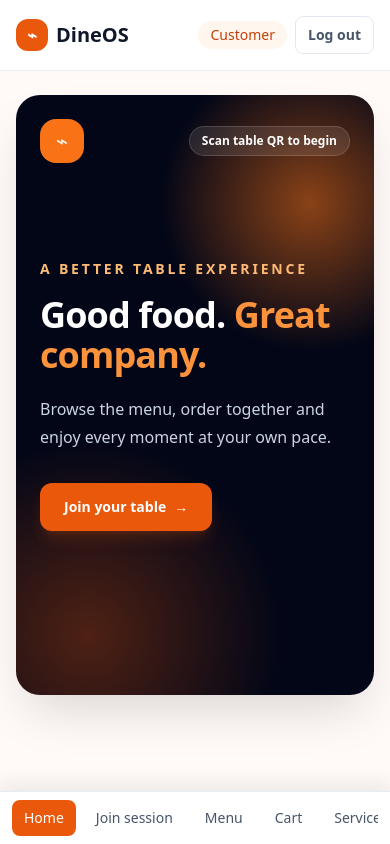
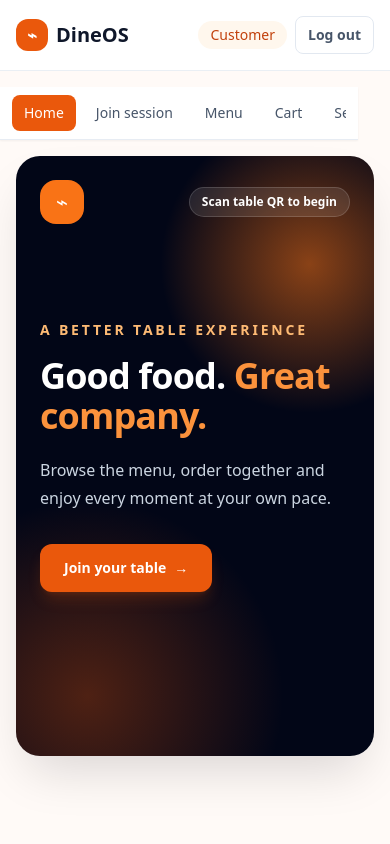
Before and after one commit to 2402081561/dineos-pos-system, a React (Vite) app: page / in a window 390 px wide. Built offline with nearby package versions, Linux system fonts and the light colour scheme; no server answers.

Commit message:
Move customer navigation to mobile top

```diff
--- a/src/components/common/PortalLayout.jsx
+++ b/src/components/common/PortalLayout.jsx
@@ -1,7 +1,7 @@
 import { NavLink, Outlet, useLocation, useNavigate } from 'react-router-dom'
 import useAdminAuth from '../../hooks/useAdminAuth'
 
-function PortalLayout({ area, fixedMobileNavigation = false, floatingAction, headerAction, navigation }) {
+function PortalLayout({ area, fixedMobileNavigation = false, mobileNavigationTop = false, floatingAction, headerAction, navigation }) {
   const location = useLocation()
   const navigate = useNavigate()
   const { authError, authUser, signOut } = useAdminAuth()
@@ -22,8 +22,8 @@ function PortalLayout({ area, fixedMobileNavigation = false, floatingAction, hea
         </div>
       </header>
       {authError && <div aria-live="polite" className="border-b border-amber-200 bg-amber-50 px-4 py-3 text-center text-sm font-medium text-amber-800">{authError}</div>}
-      <div className={`mx-auto flex max-w-7xl flex-col gap-6 px-4 py-6 sm:px-6 lg:flex-row lg:px-8 ${fixedMobileNavigation ? 'pb-24 lg:pb-6' : ''}`}>
-        <nav aria-label={`${area} navigation`} className={`w-full lg:w-56 ${fixedMobileNavigation ? 'fixed inset-x-0 bottom-0 z-20 border-t border-slate-200/80 bg-white/95 px-3 py-2 shadow-[0_-8px_20px_rgb(15,23,42,0.08)] backdrop-blur lg:sticky lg:top-24 lg:self-start lg:border-0 lg:bg-transparent lg:px-0 lg:py-0 lg:shadow-none' : ''}`}>
+      <div className={`mx-auto flex max-w-7xl flex-col gap-4 px-4 py-4 sm:gap-6 sm:px-6 sm:py-6 lg:flex-row lg:px-8 ${fixedMobileNavigation ? 'pb-24 lg:pb-6' : ''}`}>
+        <nav aria-label={`${area} navigation`} className={`w-full lg:w-56 ${fixedMobileNavigation ? 'fixed inset-x-0 bottom-0 z-20 border-t border-slate-200/80 bg-white/95 px-3 py-2 shadow-[0_-8px_20px_rgb(15,23,42,0.08)] backdrop-blur lg:sticky lg:top-24 lg:self-start lg:border-0 lg:bg-transparent lg:px-0 lg:py-0 lg:shadow-none' : ''} ${mobileNavigationTop ? 'sticky top-[73px] z-10 -mx-4 w-[calc(100%+2rem)] border-b border-slate-200/80 bg-white/95 px-3 py-2 shadow-sm backdrop-blur sm:-mx-6 sm:w-[calc(100%+3rem)] sm:px-6 lg:sticky lg:top-24 lg:mx-0 lg:w-56 lg:border-0 lg:bg-transparent lg:px-0 lg:py-0 lg:shadow-none' : ''}`}>
           <ul className="flex gap-2 overflow-x-auto lg:flex-col">
             {navigation.map(({ end = false, label, to }) => (
               <li key={to}>
--- a/src/layouts/CustomerLayout.jsx
+++ b/src/layouts/CustomerLayout.jsx
@@ -27,7 +27,7 @@ function CustomerLayout() {
 
   const floatingCart = session && <Link aria-label={`View cart${cartItemCount ? `, ${cartItemCount} items` : ''}`} className="fixed bottom-20 right-5 z-30 flex h-14 min-w-14 items-center justify-center gap-2 rounded-full bg-orange-600 px-4 text-lg font-bold text-white shadow-xl shadow-orange-600/30 transition hover:-translate-y-0.5 hover:bg-orange-700 focus:outline-none focus:ring-4 focus:ring-orange-200 sm:bottom-7 sm:right-7" to="/cart"><span aria-hidden="true">🛒</span>{cartItemCount > 0 && <span className="text-sm">{cartItemCount}</span>}<span className="sr-only">View cart</span></Link>
 
-  return <PortalLayout area="Customer" fixedMobileNavigation floatingAction={floatingCart} headerAction={session && <button aria-label="Leave customer session" className="rounded-lg px-2 py-1 text-xs font-bold text-slate-500 transition hover:bg-slate-100 hover:text-slate-800 focus:outline-none focus:ring-2 focus:ring-orange-200" onClick={handleLeaveSession} type="button">Leave</button>} navigation={navigation} />
+  return <PortalLayout area="Customer" floatingAction={floatingCart} headerAction={session && <button aria-label="Leave customer session" className="rounded-lg px-2 py-1 text-xs font-bold text-slate-500 transition hover:bg-slate-100 hover:text-slate-800 focus:outline-none focus:ring-2 focus:ring-orange-200" onClick={handleLeaveSession} type="button">Leave</button>} mobileNavigationTop navigation={navigation} />
 }
 
 export default CustomerLayout
```
